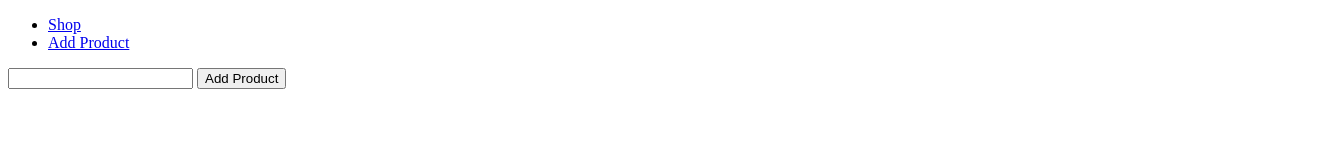
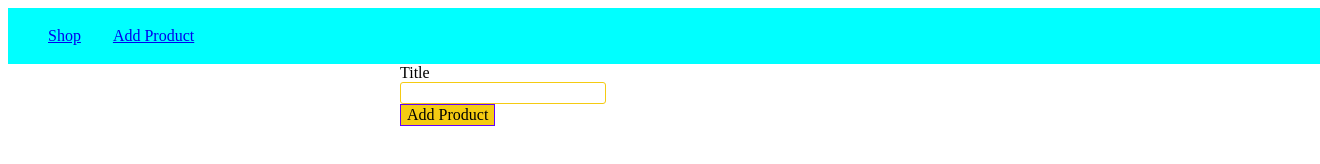
Before and after one commit to whitehorse-dev/Assignment-1, a website: page views/add-product.html in a window 1280 px wide. Shown: the whole page, 1320 px wide, since content can reach past the window. Drawn offline with Linux system fonts and the light colour scheme.

Commit message:
C74 - added CSS into the files. using class name and adding css learnt.
Inner classes and elements styling learnt.

```diff
--- a/routes/shop.js
+++ b/routes/shop.js
@@ -12,3 +12,4 @@ router.get('/', (req, res, next) => {
 })
 
 module.exports = router
+//Check
--- a/views/add-product.html
+++ b/views/add-product.html
@@ -1,17 +1,94 @@
 <!DOCTYPE html>
 <html lang="en">
+
 <head>
   <meta charset="UTF-8">
   <meta http-equiv="X-UA-Compatible" content="IE=edge">
   <meta name="viewport" content="width=device-width, initial-scale=1.0">
   <title>Add Product</title>
+  <style>
+    .body {
+      margin: 0;
+      padding: 0;
+      font-family: sans-serif;
+    }
+
+    .main {
+      padding: 1rem;
+    }
+
+    .main-header {
+      background-color: aqua;
+      width: 100%;
+      height: 3.5rem;
+      padding-left: 1.5rem;
+      padding-right: 1.5rem;
+    }
+
+    .main-header__item-list {
+      list-style: none;
+      margin: 0;
+      padding: 0;
+      display: flex;
+    }
+
+    .main-header__item {
+      margin: 0 1rem;
+      padding: 0;
+    }
+
+    .main-header__nav {
+      height: 100%;
+      display: flex;
+      align-items: center;
+    }
+
+    .main-header__item a:hover,
+    .main-header__item a:active,
+    .main-header__item a:active {
+      color: rgb(243, 4, 4);
+    }
+
+    .product__control__div label,
+    .product__control__div input {
+      display: block;
+    }
+
+    .product__control__div input {
+      border: 1px solid #f5cb12;
+      font: inherit;
+      border-radius: 3px;
+    }
+
+    .product__control__div {}
+
+    button {
+      font: inherit;
+      border: 1px solid #6200ff;
+      background: #f5cb12;
+      border-radius: 3x;
+    }
+
+    button :hover,
+    button:active {
+      background-color: #6200ff;
+
+    }
+
+    .product_form {
+      width: 30rem;
+      max-width: 90%;
+      margin: auto;
+    }
+  </style>
 </head>
+
 <body>
-  <header>
-    <nav>
-      <ul>
-        <li><a href="/">Shop</a></li>
-        <li><a href="/admin/add-product">Add Product</a></li>
+  <header class="main-header">
+    <nav class="main-header__nav">
+      <ul class="main-header__item-list">
+        <li class="main-header__item"><a href="/">Shop</a></li>
+        <li class="main-header__item"><a class="active" href="/admin/add-product">Add Product</a></li>
         <!-- <li><a href="/">Shop</a></li> -->
       </ul>
     </nav>
@@ -19,11 +96,15 @@
 
 
   <main>
-    <form action="/add-product" method="post">
-      <input type="text" name="title"></input>
-      <button type="submit">Add Product</button>
+    <form class="product_form" action="/admin/add-product" method="post">
+      <div class="product__control__div">
+        <label for="title">Title</label>
+        <input type="text" name="title" id="title"></input>
+        <button type="submit">Add Product</button>
+      </div>
     </form>
   </main>
 
 </body>
+
 </html>
```
Also changed, not shown: views/page-not-found.html (+55 -0 lines), views/shop.html (+54 -7 lines).
